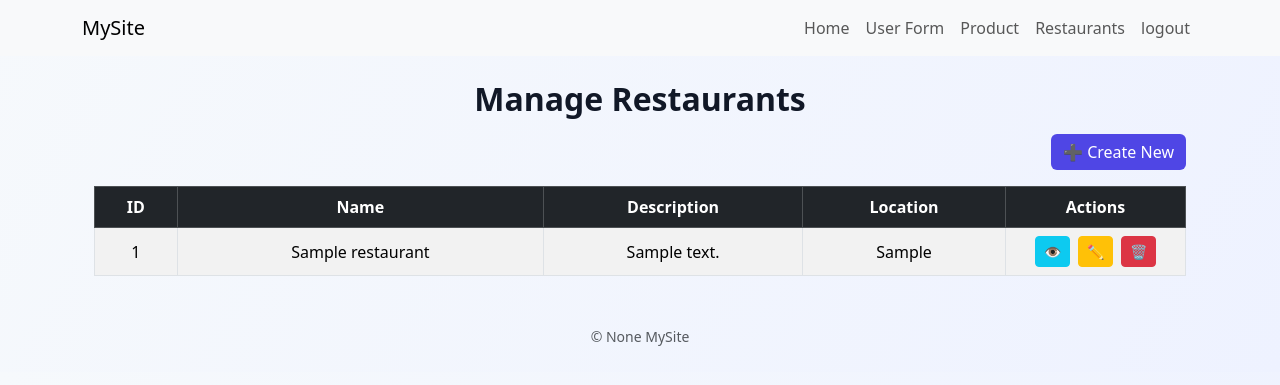
After one commit to MUHAMMADIBRAHIM028/django-web, a Django app: page /restaurants/ in a window 1280 px wide. The commit adds this page. Shown: the top 385 px of the page. Run offline with Django 5.2, Linux system fonts and the light colour scheme; a user stored in the database is signed in; tables that the repository leaves empty hold one stand-in row (values such as "Sample post").

Commit message:
restaurantsform

```diff
--- a/djangoweb/homepage/models.py
+++ b/djangoweb/homepage/models.py
@@ -62,3 +62,15 @@ class Profile(models.Model):
 
     def __str__(self):
         return self.user.username
+
+
+      #------------Restaurant-----------------------------#
+
+class Restaurant(models.Model):
+     name = models.CharField(max_length=255)
+     description = models.TextField()
+     location = models.CharField(max_length=255)  # or use coordinates if needed
+     created_by = models.ForeignKey(User, on_delete=models.CASCADE, null=True, blank=True)
+
+     def __str__(self):
+      return self.name
--- a/djangoweb/homepage/templates/homepage/base.html
+++ b/djangoweb/homepage/templates/homepage/base.html
@@ -27,8 +27,10 @@
           <li class="nav-item"><a class="nav-link" href="{% url 'index' %}">Home</a></li>
           <li class="nav-item"><a class="nav-link" href="{% url 'user_info' %}">User Form</a></li>
           <li class="nav-item"><a class="nav-link" href="{% url 'manage_products' %}">Product</a></li>
+          <li class="nav-item"><a class="nav-link" href="{% url 'manage_restaurants' %}">Restaurants</a></li>
           <li class="nav-item"><a class="nav-link" href="{% url 'logout' %}">logout</a></li>
-           {% else %}
+
+          {% else %}
           <li class="nav-item"><a class="nav-link" href="{% url 'signup' %}">Sign Up</a></li>
           <li class="nav-item"><a class="nav-link" href="{% url 'login' %}">Login</a></li>
          {% endif %}
--- /dev/null
+++ b/djangoweb/homepage/templates/homepage/manage_restaurants.html
@@ -0,0 +1,60 @@
+{% extends "homepage/base.html" %}
+
+{% block title %}Manage Restaurants{% endblock %}
+
+{% block content %}
+<div class="container mt-4">
+  <h2 class="mb-3 text-center">Manage Restaurants</h2>
+
+  <!-- Add New Restaurant Button -->
+  <div class="text-end mb-3">
+    <a href="{% url 'restaurant_create' %}" class="btn btn-primary">
+      ➕ Create New
+    </a>
+  </div>
+
+  <!-- Restaurants Table -->
+  <table class="table table-bordered table-striped text-center align-middle">
+    <thead class="table-dark">
+      <tr>
+        <th>ID</th>
+        <th>Name</th>
+        <th>Description</th>
+        <th>Location</th>
+        <th style="width:180px;">Actions</th>
+      </tr>
+    </thead>
+    <tbody>
+      {% for restaurant in restaurants %}
+      <tr>
+        <td>{{ restaurant.id }}</td>
+        <td>{{ restaurant.name }}</td>
+        <td>{{ restaurant.description }}</td>
+        <td>{{ restaurant.location }}</td>
+        <td>
+          <div class="d-flex justify-content-center gap-2">
+            <!-- VIEW ICON -->
+            <a href="{% url 'restaurant_update' restaurant.id %}" class="btn btn-sm btn-info" title="View / Details">
+              👁️
+            </a>
+            <!-- EDIT ICON -->
+            <a href="{% url 'restaurant_update' restaurant.id %}" class="btn btn-sm btn-warning" title="Edit">
+              ✏️
+            </a>
+            <!-- DELETE ICON -->
+            <a href="{% url 'restaurant_delete' restaurant.id %}" class="btn btn-sm btn-danger" title="Delete"
+               onclick="return confirm('Are you sure you want to delete this restaurant?');">
+              🗑️
+            </a>
+          </div>
+        </td>
+      </tr>
+      {% empty %}
+      <tr>
+        <td colspan="5" class="text-center">No restaurants found.</td>
+      </tr>
+      {% endfor %}
+    </tbody>
+  </table>
+</div>
+{% endblock %}
--- a/djangoweb/homepage/urls.py
+++ b/djangoweb/homepage/urls.py
@@ -17,4 +17,9 @@ urlpatterns = [
     path('products/create/', views.product_create, name='product_create'),
     path('products/<int:pk>/edit/', views.product_update, name='product_update'),
     path('products/<int:pk>/delete/', views.product_delete, name='product_delete'),
+    path('restaurants/', views.manage_restaurants, name='manage_restaurants'),
+    path('restaurants/create/', views.restaurant_create, name='restaurant_create'),
+    path('restaurants/<int:pk>/edit/', views.restaurant_update, name='restaurant_update'),
+    path('restaurants/<int:pk>/delete/', views.restaurant_delete, name='restaurant_delete'),
+
 ]
--- a/djangoweb/homepage/views.py
+++ b/djangoweb/homepage/views.py
@@ -13,6 +13,9 @@ from django.contrib.auth.models import User
 from .models import Profile
 from django.template import engines
 from django.shortcuts import get_object_or_404
+from .forms import RestaurantForm
+from .models import Restaurant
+
 
 
 @login_required
@@ -185,3 +188,45 @@ def logout_view(request):
     logout(request)
     messages.success(request, "You have been logged out successfully.")
     return redirect('login')
+
+#-----------Restaurant------------#
+@login_required
+def manage_restaurants(request):
+    """List all restaurants."""
+    restaurants = Restaurant.objects.all().order_by('id')
+    return render(request, 'homepage/manage_restaurants.html', {'restaurants': restaurants})
+
+@login_required
+def restaurant_create(request):
+    """Create a new restaurant."""
+    if request.method == 'POST':
+        form = RestaurantForm(request.POST)
+        if form.is_valid():
+            form.save()
+            messages.success(request, '✅ Restaurant has been saved successfully!')
+            return redirect('manage_restaurants')
+    else:
+        form = RestaurantForm()
+    return render(request, 'homepage/restaurant_form.html', {'form': form, 'title': 'Create Restaurant'})
+
+@login_required
+def restaurant_update(request, pk):
+    """Edit an existing restaurant."""
+    restaurant = get_object_or_404(Restaurant, pk=pk)
+    if request.method == 'POST':
+        form = RestaurantForm(request.POST, instance=restaurant)
+        if form.is_valid():
+            form.save()
+            messages.success(request, '✅ Restaurant has been updated successfully!')
+            return redirect('manage_restaurants')
+    else:
+        form = RestaurantForm(instance=restaurant)
+    return render(request, 'homepage/restaurant_form.html', {'form': form, 'title': 'Edit Restaurant'})
+
+@login_required
+def restaurant_delete(request, pk):
+    """Delete a restaurant."""
+    restaurant = get_object_or_404(Restaurant, pk=pk)
+    restaurant.delete()
+    messages.success(request, '✅ Restaurant deleted successfully!')
+    return redirect('manage_restaurants')
--- a/djangoweb/webpage/settings.py
+++ b/djangoweb/webpage/settings.py
@@ -37,7 +37,8 @@ INSTALLED_APPS = [
     'django.contrib.sessions',
     'django.contrib.messages',
     'django.contrib.staticfiles',
-     'homepage'
+     'homepage',
+     'widget_tweaks'
 ]
 
 MIDDLEWARE = [
@@ -79,7 +80,7 @@ DATABASES = {
         'NAME': 'myprojectdb',           # Database name you created
         'USER': 'myprojectuser',         # User you created
         'PASSWORD': 'mypassword',        # Password for the user
-         'HOST': 'localhost',        # EC2 public IP or private if same server
+         'HOST': '56.228.24.7',        # EC2 public IP or private if same server
         'PORT': '5432',
     }
 }
```
Also changed, not shown: djangoweb/homepage/forms.py (+13 -0 lines), djangoweb/homepage/templates/homepage/restaurant_form.html (added, +100 -0 lines), djangoweb/homepage/migrations/0005_restaurant.py (added).
